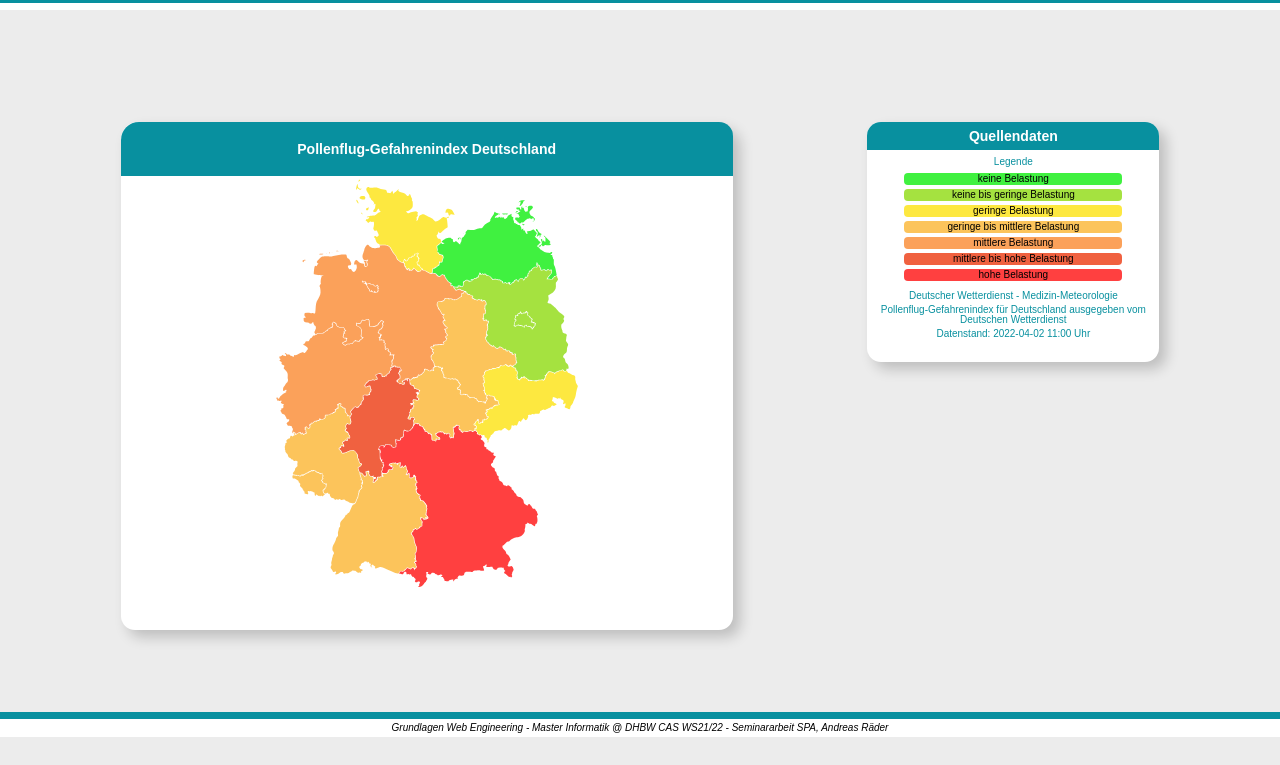
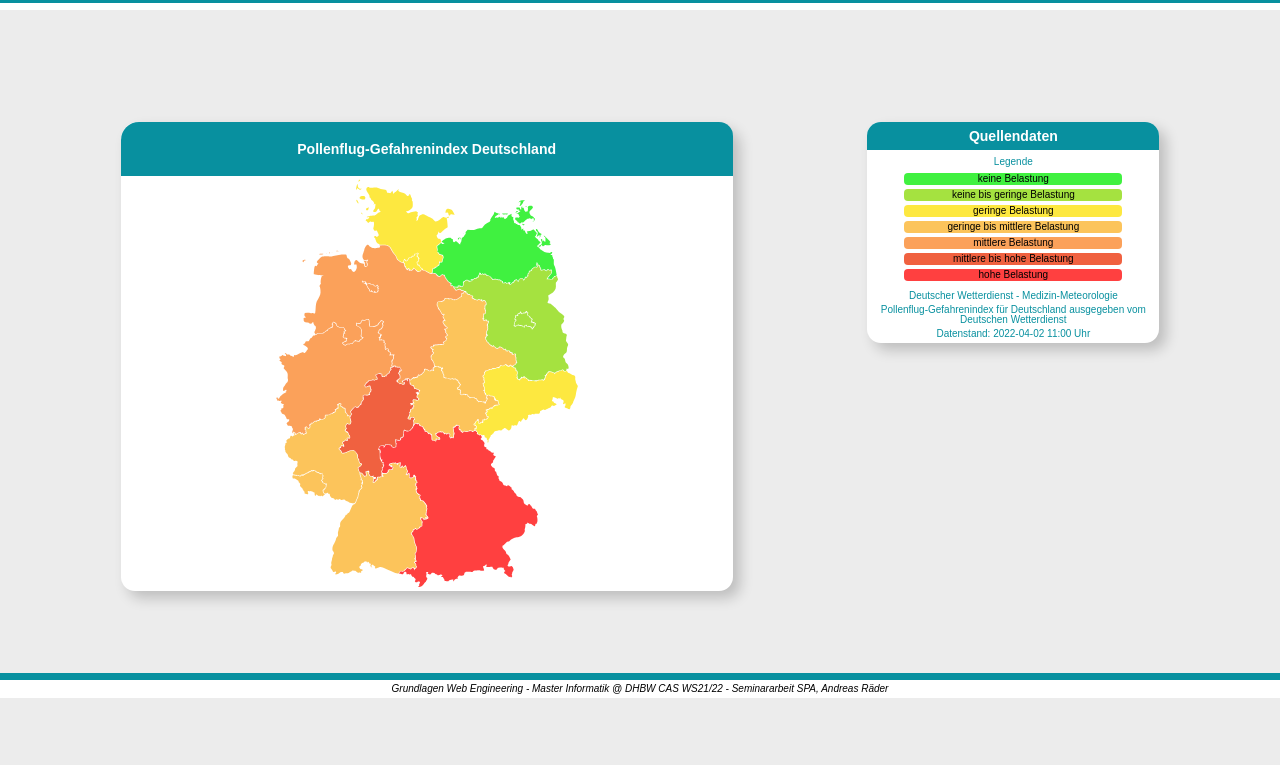
Before and after one commit to wheeler89/pollen-o-meter, a plain HTML site: page index.html in a window 1280 px wide. Shown: the part 35-800 px from the top of the page. Drawn offline with Linux system fonts and the light colour scheme.

Commit message:
FINAL index.css
small container adjustment using auto instead of fixed value of 240px

```diff
--- a/index.css
+++ b/index.css
@@ -26,7 +26,7 @@
         display: grid;
         grid-gap: 28px;
         grid-template-columns: repeat(12, 1fr);
-        grid-template-rows: 70px 240px 240px 40px;
+        grid-template-rows: 70px auto auto 40px;
         /* desktop container design */
         grid-template-areas:
             "he he he he he he he he he he he he"
```
